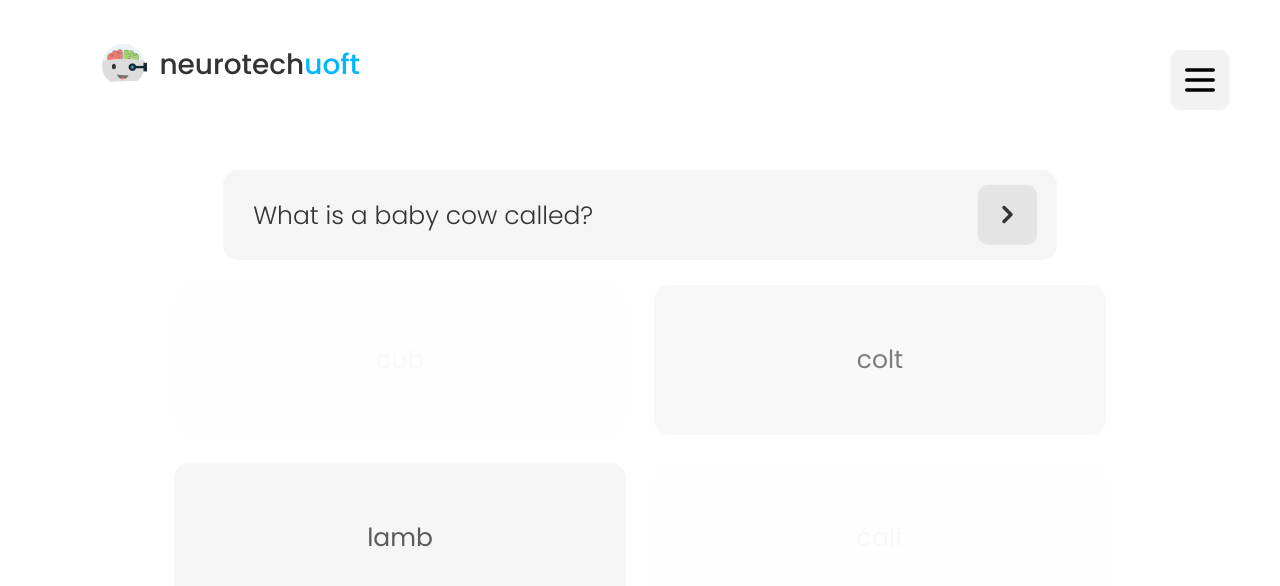
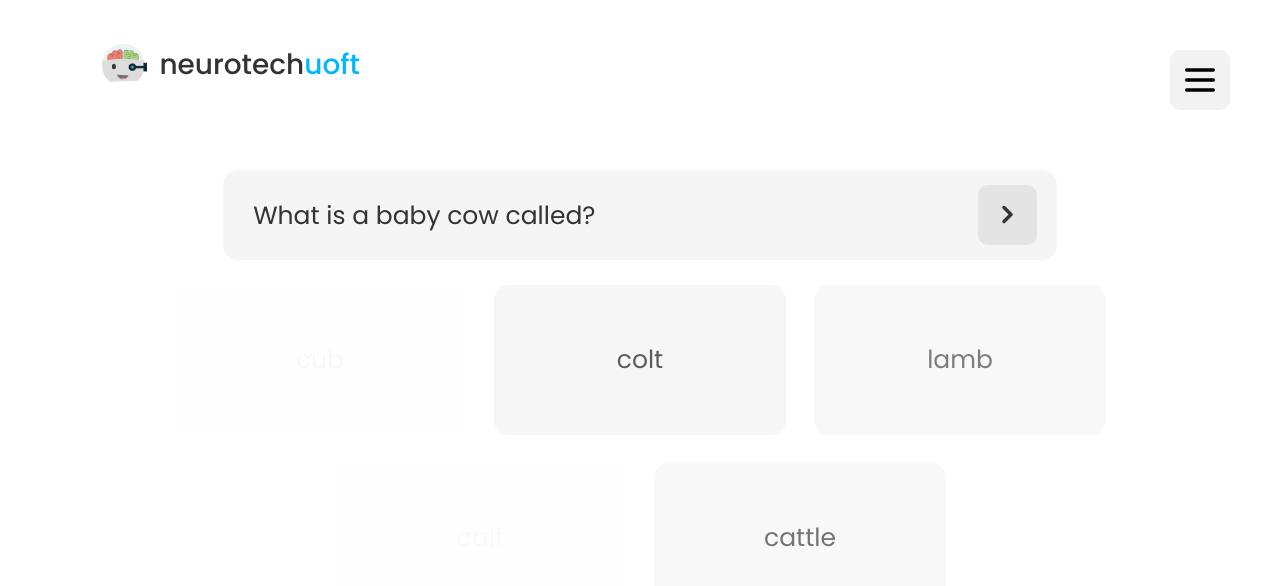
Before and after one commit to yug2005/Xavier, a React (Create React App) app: page /multiplechoice in a window 1280 px wide. Shown: the top 586 px of the page. Built offline with nearby package versions, Linux system fonts and the light colour scheme.

Commit message:
Changed name to Xavier

```diff
--- a/public/index.html
+++ b/public/index.html
@@ -4,20 +4,10 @@
     <meta charset="utf-8" />
     <link rel="icon" href="/src/images/favicon.png"/>
     <meta name="viewport" content="width=device-width, initial-scale=1" />
-    <title>Mind Type Prototype</title>
+    <title>Xavier</title>
   </head>
   <body>
     <noscript>You need to enable JavaScript to run this app.</noscript>
     <div id="root"></div>
-    <!--
-      This HTML file is a template.
-      If you open it directly in the browser, you will see an empty page.
-
-      You can add webfonts, meta tags, or analytics to this file.
-      The build step will place the bundled scripts into the <body> tag.
-
-      To begin the development, run `npm start` or `yarn start`.
-      To create a production bundle, use `npm run build` or `yarn build`.
-    -->
   </body>
 </html>
--- a/src/components/main/MultipleChoice.css
+++ b/src/components/main/MultipleChoice.css
@@ -32,11 +32,22 @@
     font-weight: 300;
     color: #333;
     overflow: scroll;
+    font-weight: 400;
 }
 
 .mc-options {
     display: grid;
-    grid-template-rows: auto auto;
+    grid-template-rows: auto;
+    grid-template-columns: auto auto auto;
+    grid-row-gap: 28px;
+    grid-column-gap: 28px;
+    justify-content: center;
+    align-items: center;
+    margin-bottom: 28px;
+}
+.mc-options-2 {
+    display: grid;
+    grid-template-rows: auto;
     grid-template-columns: auto auto;
     grid-row-gap: 28px;
     grid-column-gap: 28px;
@@ -51,7 +62,7 @@
     justify-content: center;
     align-items: center;
     height: 150px;
-    width: 452px;
+    width: 292px;
     border-radius: 15px;
     cursor: pointer;
     transition: all ease 300ms;
@@ -90,11 +101,6 @@
     transform: scale(1.06);
 }
 
-.mc-selected {
-    /* filter: contrast(1.3);
-    border: solid #333;  */
-}
-
 .mc-answer {
     background-color: #c9f3be;
 }
--- a/src/components/main/MultipleChoice.jsx
+++ b/src/components/main/MultipleChoice.jsx
@@ -12,6 +12,7 @@ const questions = [
         B: "colt",
         C: "lamb",
         D: "calf",
+        E: 'cattle',
         answer: 'D'
     },
     {
@@ -20,6 +21,7 @@ const questions = [
         B: "1 minute",
         C: "36 minutes",
         D: "15 seconds",
+        E: '3 minutes',
         answer: 'A'
     },
     {
@@ -28,6 +30,7 @@ const questions = [
         B: "exhaustion",
         C: "obese",
         D: "fragile",
+        E: 'depressed',
         answer: 'B'
     },
     {
@@ -36,6 +39,7 @@ const questions = [
         B: "moon",
         C: "Milky Way",
         D: "sun",
+        E: 'blackhole',
         answer: 'B'
     },
     {
@@ -44,6 +48,7 @@ const questions = [
         B: "Apollo 9",
         C: "Apollo 11",
         D: "Apollo 13",
+        E: 'Apollo 17',
         answer: 'C'
     }
 ]
@@ -93,10 +98,13 @@ const MultipleChoice = () => {
                 <span className='mc-right' onClick={() => getNewQuestion()}><HiChevronRight /></span>
             </div>
             <div className="mc-options">
-                <Choice answer={question.answer === 'A'} text={question.A} frequency={enableFrequency ? "frequency-12" : ""} selected={selected === 'A'} showAnswer={showAnswer} onClick={() => onSelect('A')}/>
-                <Choice answer={question.answer === 'B'} text={question.B} frequency={enableFrequency ? "frequency-18" : ""} selected={selected === 'B'} showAnswer={showAnswer} onClick={() => onSelect('B')}/>
-                <Choice answer={question.answer === 'C'} text={question.C} frequency={enableFrequency ? "frequency-10" : ""} selected={selected === 'C'} showAnswer={showAnswer} onClick={() => onSelect('C')}/>
-                <Choice answer={question.answer === 'D'} text={question.D} frequency={enableFrequency ? "frequency-15" : ""} selected={selected === 'D'} showAnswer={showAnswer} onClick={() => onSelect('D')}/>
+                <Choice answer={question.answer === 'A'} text={question.A} frequency={enableFrequency ? "frequency-15" : ""} selected={selected === 'A'} showAnswer={showAnswer} onClick={() => onSelect('A')}/>
+                <Choice answer={question.answer === 'B'} text={question.B} frequency={enableFrequency ? "frequency-10" : ""} selected={selected === 'B'} showAnswer={showAnswer} onClick={() => onSelect('B')}/>
+                <Choice answer={question.answer === 'C'} text={question.C} frequency={enableFrequency ? "frequency-18" : ""} selected={selected === 'C'} showAnswer={showAnswer} onClick={() => onSelect('C')}/>
+            </div>
+            <div className="mc-options-2">
+                <Choice answer={question.answer === 'D'} text={question.D} frequency={enableFrequency ? "frequency-12" : ""} selected={selected === 'D'} showAnswer={showAnswer} onClick={() => onSelect('D')}/>
+                <Choice answer={question.answer === 'E'} text={question.E} frequency={enableFrequency ? "frequency-16" : ""} selected={selected === 'E'} showAnswer={showAnswer} onClick={() => onSelect('E')}/>
             </div>
         </div>
     )
--- a/src/components/main/WouldYouRather.css
+++ b/src/components/main/WouldYouRather.css
@@ -59,6 +59,7 @@
 .wyr-text {
     z-index: 1;
     background: none;
+    font-size: 25px;
 }
 
 .wyr-overlay {
--- a/src/components/start/Start.jsx
+++ b/src/components/start/Start.jsx
@@ -11,7 +11,7 @@ const Start = () => {
             </div> */}
             <div className='introduction-container'>
                 <div className='start-title'>
-                    <h3>Mind Type</h3>
+                    <h3>Xavier</h3>
                 </div>
                 <div className="description-container">
                     <h4>A BCI-Controlled Virtual Keyboard</h4>
```
